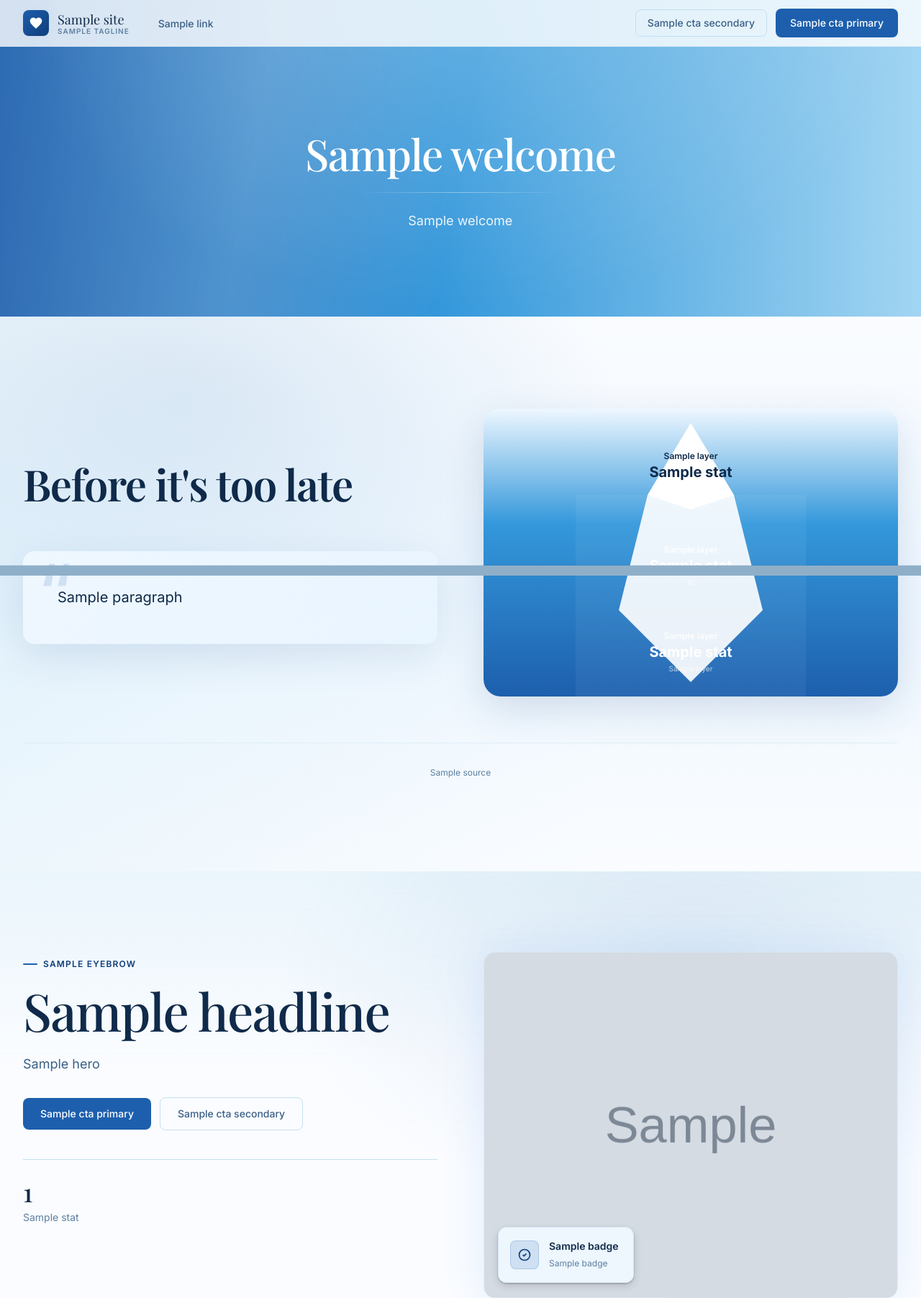
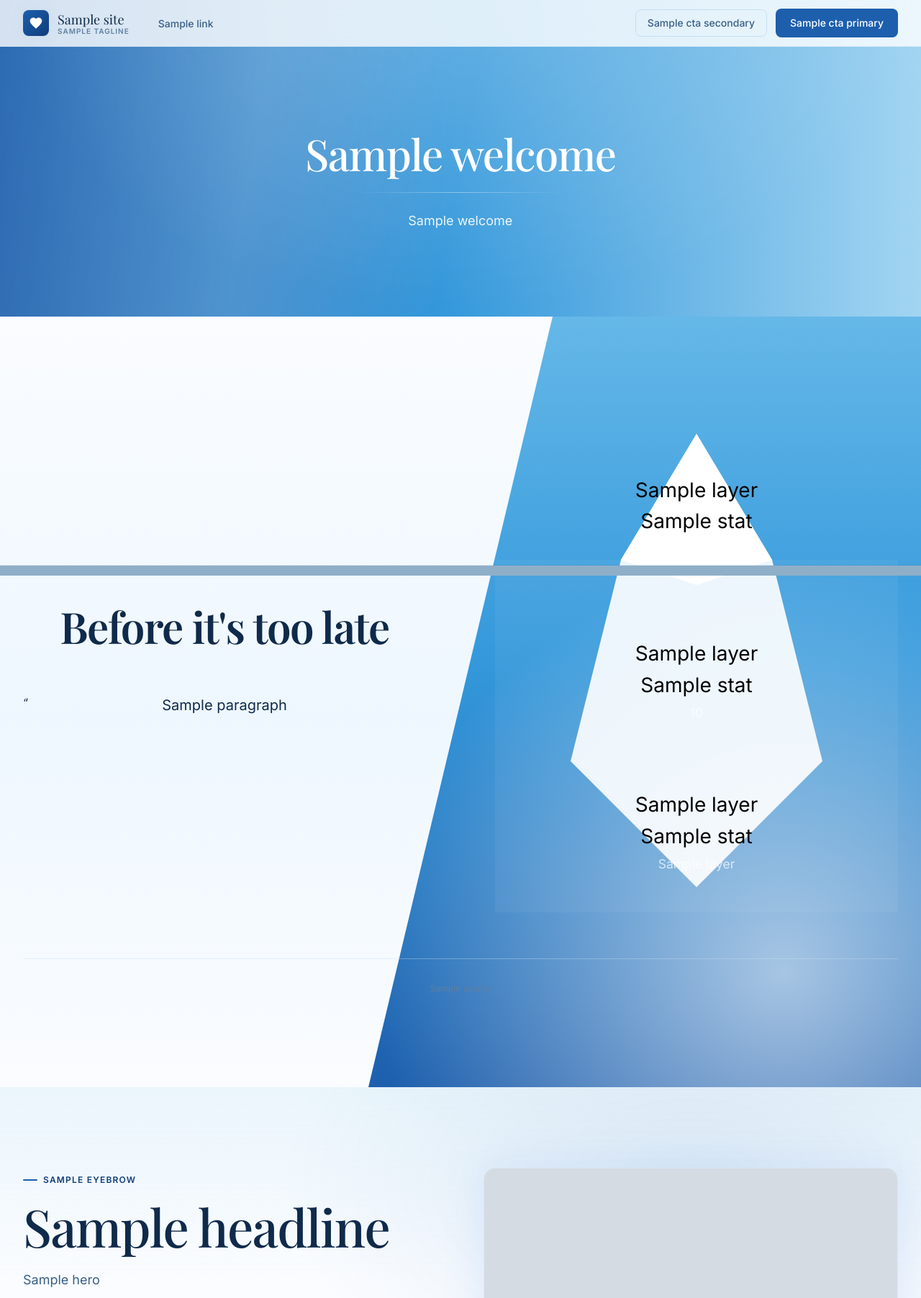
Before and after one commit to AlexDaPiggie/Diabetes_Campaign_WebApp_Ongoing, a FastAPI app: template templates/index.html in a window 1280 px wide. Shown: the top 1804 px of the page at 72% size. Run offline with FastAPI, Linux system fonts and the light colour scheme; the template is opened without the code that fills it: most values are stand-ins (such as "Sample title", 1, 10 or a date in 2020); grey boxes marked "Sample" are stand-in pictures; some libraries are stand-ins or nearby versions.

Commit message:
style: add waffle chart and scan animation styles

```diff
--- a/static/css/styles.css
+++ b/static/css/styles.css
@@ -127,103 +127,142 @@ body {
 
 /* --- Personal Story: Centered Narrative --- */
 .personal-story {
+  position: relative;
+  background: linear-gradient(180deg, #fafcff 0%, #eef7ff 52%, #fafcff 100%);
+  isolation: isolate;
+  overflow: hidden;
+}
+
+/* Diagonal Background for Diagram Side */
+.personal-story::after {
+  content: '';
+  position: absolute;
+  inset: 0;
   background:
-    linear-gradient(180deg, #fafcff 0%, #eef7ff 52%, #fafcff 100%);
-  isolation: isolate;
+    radial-gradient(circle at 85% 85%, rgba(255, 255, 255, 0.6) 0%, transparent 40%),
+    linear-gradient(180deg, #65b8e8 0%, #3498db 45%, #1d5fad 100%);
+  clip-path: polygon(60% 0, 100% 0, 100% 100%, 40% 100%);
+  z-index: -1;
+  pointer-events: none;
 }
 
 .personal-story .font-display {
   margin-bottom: 4rem;
   font-weight: 700;
+  text-align: center;
 }
 
 .personal-story__paragraph {
   text-wrap: pretty;
   transition-duration: 1200ms !important;
-}
-
-.personal-story::before {
-  content: '';
-  position: absolute;
-  inset: 0;
-  pointer-events: none;
-  background:
-    radial-gradient(ellipse at 20% 15%, rgba(29, 95, 173, 0.10), transparent 42%),
-    linear-gradient(90deg, rgba(126, 200, 227, 0.10), transparent 65%);
-  z-index: 0;
+  text-align: center;
+  line-height: 1.8;
 }
 
 .personal-story__panel {
   isolation: isolate;
-  background:
-    linear-gradient(135deg, rgba(240, 248, 255, 0.94), rgba(232, 244, 255, 0.82));
-  box-shadow: 0 18px 55px rgba(15, 61, 122, 0.10);
-}
-
-.personal-story__quote-mark {
-  top: 0.1rem;
-  left: 1.2rem;
-  color: rgba(29, 95, 173, 0.15);
-  font-size: 7rem;
-  line-height: 1;
-  z-index: 0;
-}
-
-.personal-story__copy {
-  z-index: 1;
+  background: transparent;
+  padding: 0 !important;
+  box-shadow: none;
 }
 
 /* --- Personal Story Grid & Iceberg --- */
 .personal-story__grid {
   display: grid;
   grid-template-columns: 1fr;
-  gap: 3rem;
+  gap: 4rem;
   align-items: center;
 }
 
 @media (min-width: 1024px) {
   .personal-story__grid {
     grid-template-columns: 1fr 1fr;
-    gap: 4rem;
+    gap: 6rem;
   }
 }
 
 .personal-story__stats {
   position: relative;
-  border-radius: 1.5rem;
-  overflow: hidden;
-  background: linear-gradient(180deg, #eef7ff 0%, #3498db 40%, #1d5fad 100%);
-  min-height: 400px;
+  background: transparent;
+  min-height: 500px;
   display: flex;
   align-items: center;
   justify-content: center;
-  box-shadow: 0 18px 55px rgba(15, 61, 122, 0.15);
+  box-shadow: none;
 }
 
-.iceberg-svg {
+/* --- Waffle Chart --- */
+.waffle-container {
+  position: relative;
+  width: 100%;
+  max-width: 450px;
+}
+
+.waffle-grid {
+  display: grid;
+  grid-template-columns: repeat(10, 1fr);
+  gap: 8px;
+}
+
+@media (max-width: 767px) {
+  .waffle-grid {
+    grid-template-columns: repeat(5, 1fr);
+  }
+}
+
+.waffle-icon {
   width: 100%;
   height: auto;
-  max-width: 320px;
+  fill: #e5e7eb; /* Neutral Grey */
+  transition: fill 0.5s ease, opacity 0.5s ease;
 }
 
-.iceberg-label {
-  font-size: 0.75rem;
-  font-weight: 600;
-  fill: #0f2a4a;
+/* State Classes */
+.waffle-icon--diagnosed { fill: #0f2a4a; }
+.waffle-icon--prediabetes {
+  fill: #3498db;
+  animation: pulse-soft 3s infinite ease-in-out;
+}
+.waffle-icon--undiagnosed {
+  fill: #65b8e8;
+  animation: flicker 2s infinite ease-in-out;
 }
 
-.iceberg-stat {
-  font-size: 1.25rem;
-  font-weight: 700;
-  fill: #0f2a4a;
+/* Scan Bar */
+.waffle-scan-bar {
+  position: absolute;
+  top: -20px;
+  left: 0;
+  width: 100%;
+  height: 4px;
+  background: linear-gradient(90deg, transparent, #65b8e8, transparent);
+  box-shadow: 0 0 15px #65b8e8;
+  opacity: 0;
+  pointer-events: none;
+  z-index: 10;
 }
 
-.iceberg-label--submerged {
-  fill: rgba(255, 255, 255, 0.9);
+.waffle-container.scanning .waffle-scan-bar {
+  animation: waffle-scan 2.5s cubic-bezier(0.4, 0, 0.2, 1) forwards;
 }
 
-.iceberg-stat--submerged {
-  fill: #ffffff;
+/* Animations */
+@keyframes waffle-scan {
+  0% { top: -20px; opacity: 0; }
+  10% { opacity: 1; }
+  90% { opacity: 1; }
+  100% { top: 100%; opacity: 0; }
+}
+
+@keyframes pulse-soft {
+  0%, 100% { opacity: 1; }
+  50% { opacity: 0.7; }
+}
+
+@keyframes flicker {
+  0%, 100% { opacity: 0.9; }
+  50% { opacity: 0.4; }
+  75% { opacity: 0.8; }
 }
 
 .personal-story__source {
```
